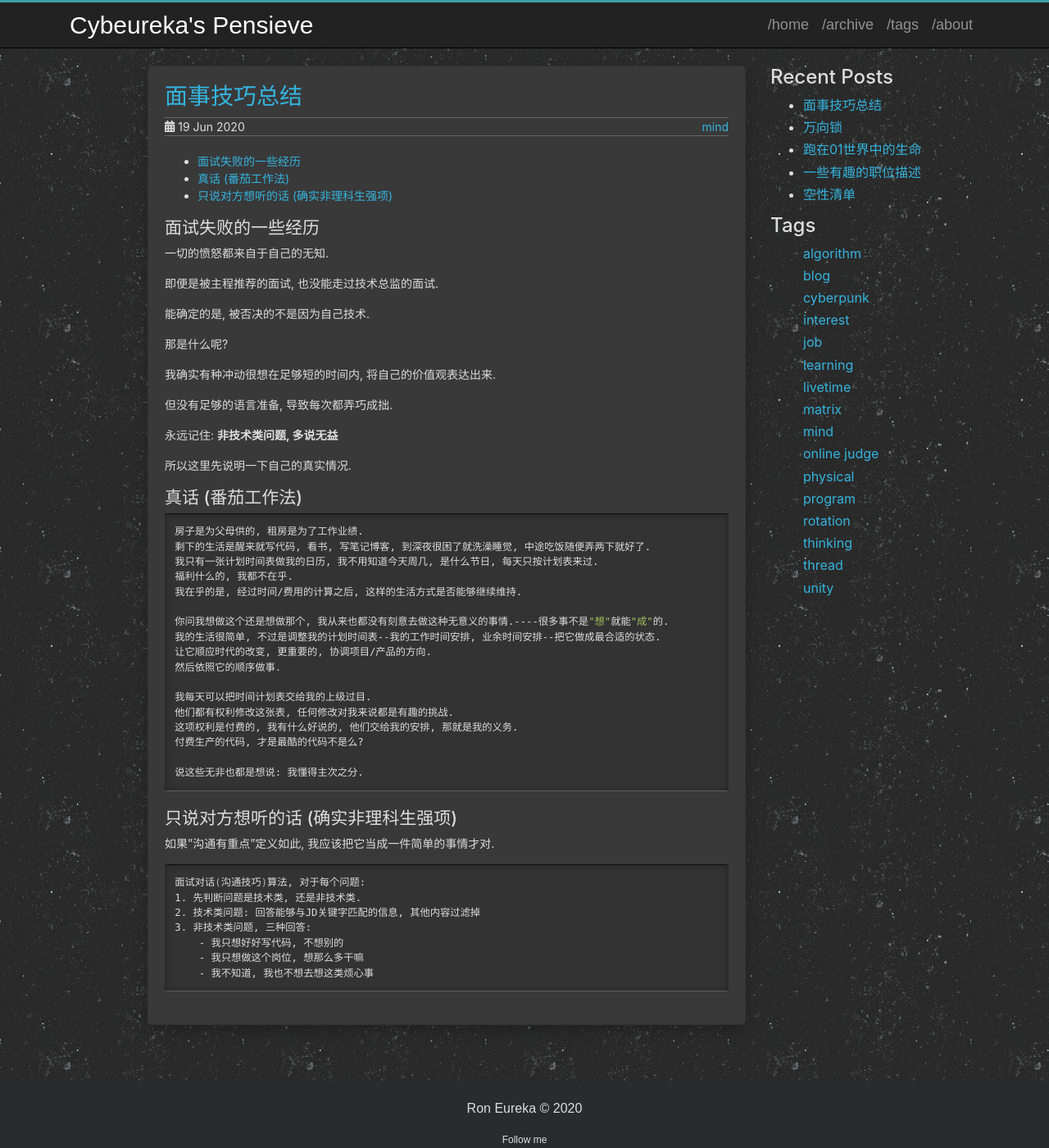
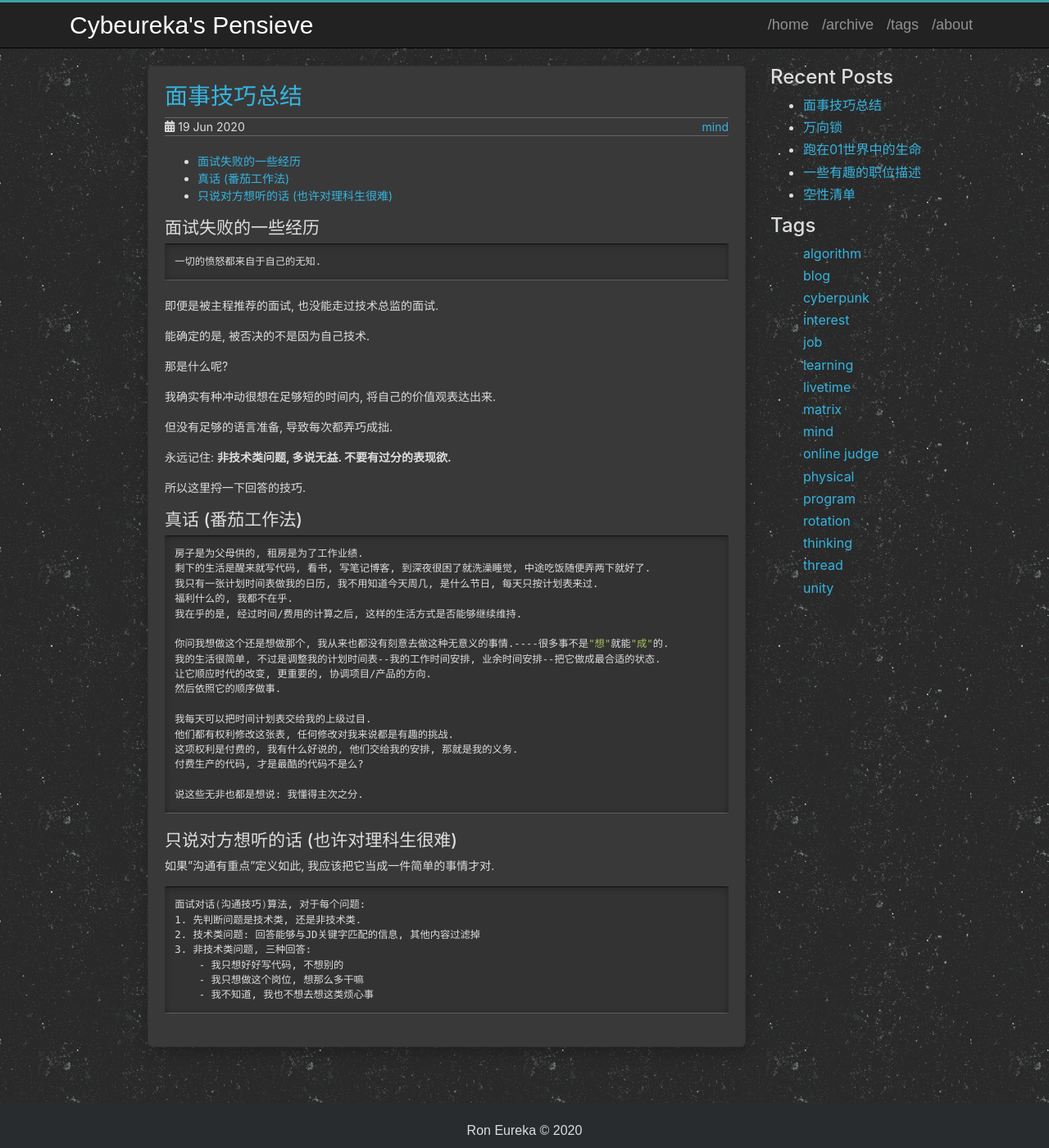
Before and after one commit to Ron2014/Ron2014.github.io, a Jekyll site: the page built from _posts/2020-06-19-interview-tech0.md, in a window 1280 px wide and 1400 px high. Shown: the whole window at 82% size. Built offline with Jekyll 4.4.1, drawn with Linux system fonts in a browser that asks for light colours.

Commit message:
interview

```diff
--- a/_posts/2020-06-19-interview-tech0.md
+++ b/_posts/2020-06-19-interview-tech0.md
@@ -10,7 +10,9 @@ tags:
 
 ## 面试失败的一些经历
 
+{% highlight bash%}
 一切的愤怒都来自于自己的无知.
+{% endhighlight bash%}
 
 即便是被主程推荐的面试, 也没能走过技术总监的面试.
 
@@ -22,9 +24,9 @@ tags:
 
 但没有足够的语言准备, 导致每次都弄巧成拙.
 
-永远记住: **非技术类问题, 多说无益**
+永远记住: **非技术类问题, 多说无益. 不要有过分的表现欲.**
 
-所以这里先说明一下自己的真实情况.
+所以这里捋一下回答的技巧.
 
 ## 真话 (番茄工作法)
 
@@ -48,7 +50,7 @@ tags:
 说这些无非也都是想说: 我懂得主次之分.
 {% endhighlight bash %}
 
-## 只说对方想听的话 (确实非理科生强项)
+## 只说对方想听的话 (也许对理科生很难)
 
 如果"沟通有重点"定义如此, 我应该把它当成一件简单的事情才对.
 
```
Also changed, not shown: _posts/2020-06-03-sunyata.md (+4 -1 lines).
